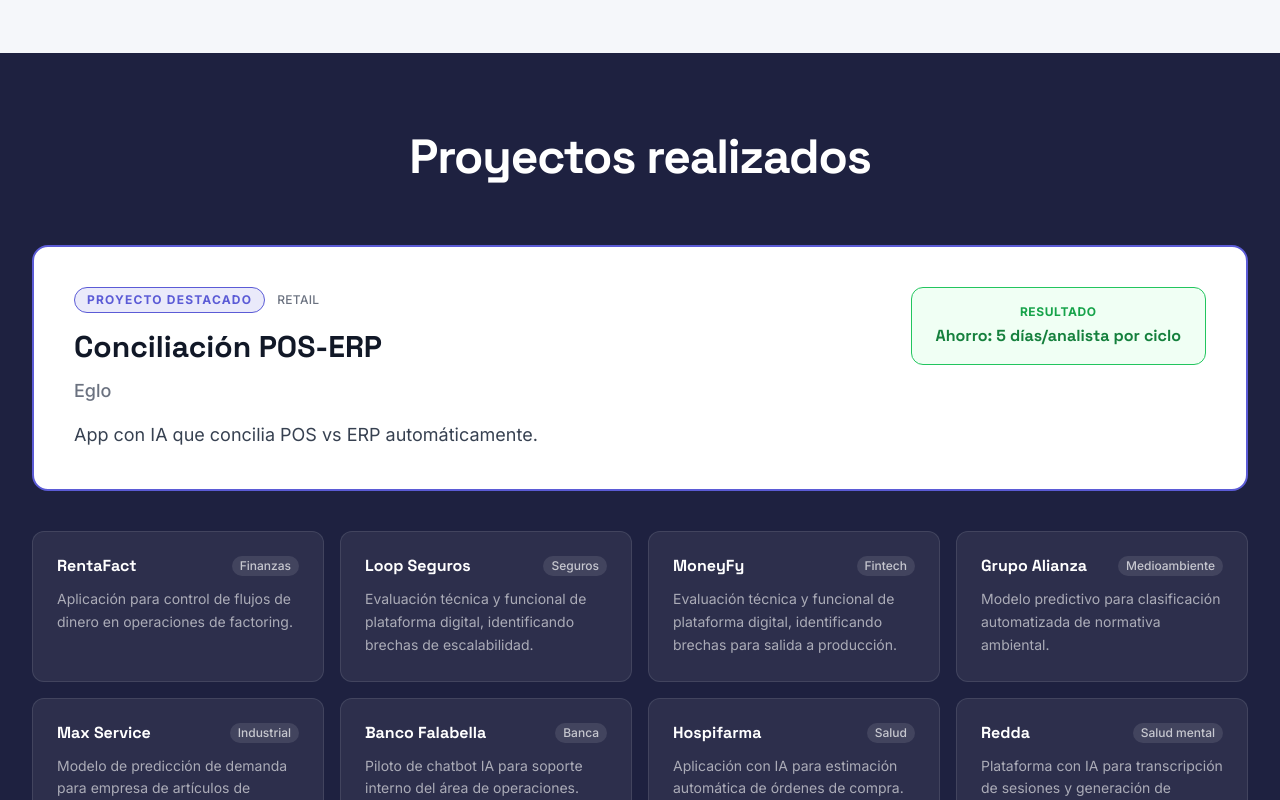
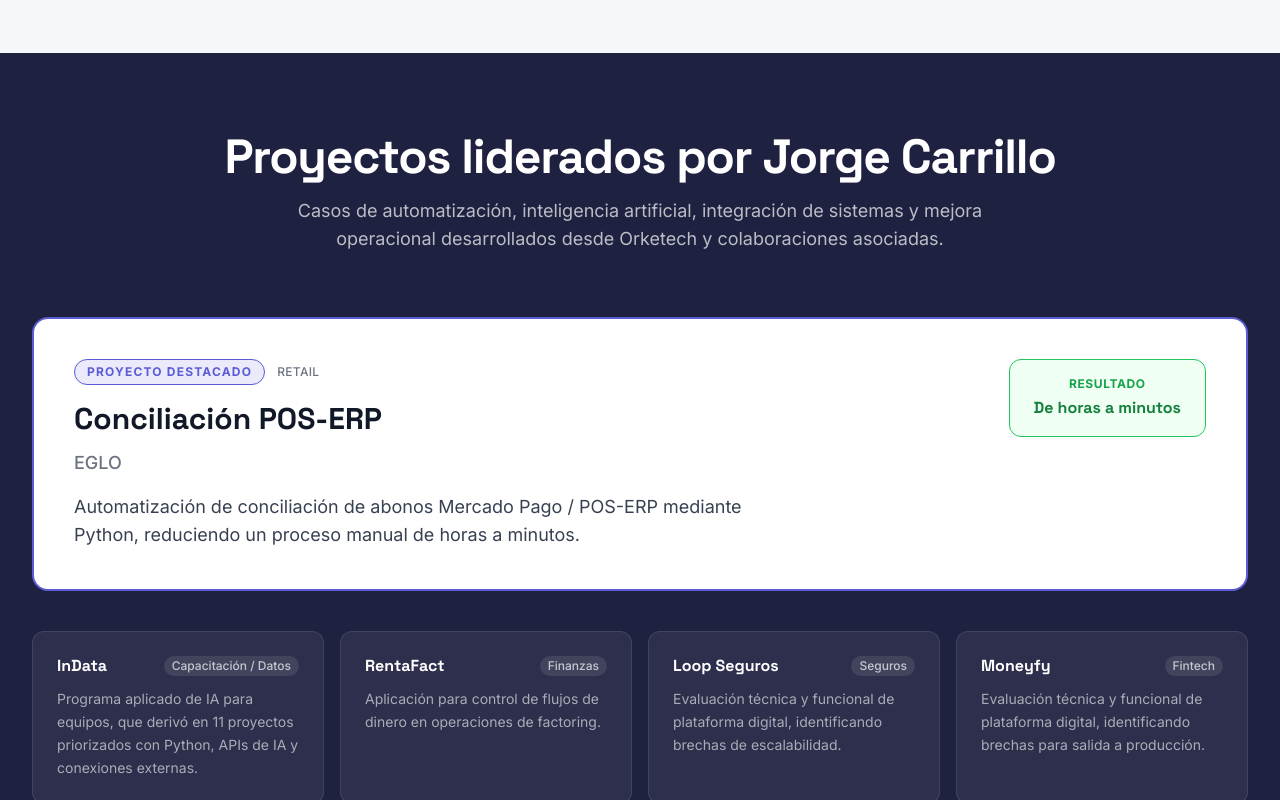
Before and after one commit to jhcarrillo74/orketech-landing, a React (Vite) app: page / in a window 1280 px wide. Shown: the part 3440-4240 px from the top of the page. Built offline with nearby package versions, Linux system fonts and the light colour scheme.

Commit message:
Update brand sync project narrative

```diff
--- a/src/sections/PorQueYo.tsx
+++ b/src/sections/PorQueYo.tsx
@@ -17,8 +17,8 @@ const PorQueYo = () => {
       etiqueta: "Ventas digitales AFP Capital"
     },
     {
-      numero: "9 proyectos",
-      etiqueta: "Automatización con IA desde 2023"
+      numero: "10 casos",
+      etiqueta: "Automatización, IA y mejora operacional desde 2023"
     }
   ];
 
--- a/src/sections/Proyectos.jsx
+++ b/src/sections/Proyectos.jsx
@@ -1,14 +1,19 @@
 import { useInView } from '../hooks/useInView';
 
 const egloProject = {
-  cliente: 'Eglo',
+  cliente: 'EGLO',
   sector: 'Retail',
-  titulo: 'Conciliación POS-ERP · Eglo · Retail',
-  descripcion: 'App con IA que concilia POS vs ERP automáticamente.',
-  badge: 'Ahorro: 5 días/analista por ciclo',
+  titulo: 'Conciliación POS-ERP · EGLO · Retail',
+  descripcion: 'Automatización de conciliación de abonos Mercado Pago / POS-ERP mediante Python, reduciendo un proceso manual de horas a minutos.',
+  badge: 'De horas a minutos',
 };
 
 const compactProjects = [
+  {
+    cliente: 'InData',
+    sector: 'Capacitación / Datos',
+    descripcion: 'Programa aplicado de IA para equipos, que derivó en 11 proyectos priorizados con Python, APIs de IA y conexiones externas.',
+  },
   {
     cliente: 'RentaFact',
     sector: 'Finanzas',
@@ -20,7 +25,7 @@ const compactProjects = [
     descripcion: 'Evaluación técnica y funcional de plataforma digital, identificando brechas de escalabilidad.',
   },
   {
-    cliente: 'MoneyFy',
+    cliente: 'Moneyfy',
     sector: 'Fintech',
     descripcion: 'Evaluación técnica y funcional de plataforma digital, identificando brechas para salida a producción.',
   },
@@ -42,7 +47,7 @@ const compactProjects = [
   {
     cliente: 'Hospifarma',
     sector: 'Salud',
-    descripcion: 'Aplicación con IA para estimación automática de órdenes de compra.',
+    descripcion: 'Motor Python para automatizar la confección y revisión de órdenes de compra, reduciendo el proceso de 2 horas a 10 minutos en piloto.',
   },
   {
     cliente: 'Redda',
@@ -62,18 +67,25 @@ export default function Proyectos() {
       className="py-20 px-4 sm:px-6 lg:px-8"
     >
       <div className="max-w-7xl mx-auto">
-        <h2
-          className="text-4xl sm:text-5xl font-bold text-white text-center mb-16 tracking-tight transition-all duration-700"
+        <div
+          className="text-center mb-16 transition-all duration-700"
           style={{
-            fontFamily: "'Space Grotesk', sans-serif",
             opacity: inView ? 1 : 0,
             transform: inView ? 'translateY(0)' : 'translateY(32px)',
           }}
         >
-          Proyectos realizados
-        </h2>
+          <h2
+            className="text-4xl sm:text-5xl font-bold text-white tracking-tight mb-4"
+            style={{ fontFamily: "'Space Grotesk', sans-serif" }}
+          >
+            Proyectos liderados por Jorge Carrillo
+          </h2>
+          <p className="text-white/70 text-base sm:text-lg leading-relaxed max-w-3xl mx-auto">
+            Casos de automatización, inteligencia artificial, integración de sistemas y mejora operacional desarrollados desde Orketech y colaboraciones asociadas.
+          </p>
+        </div>
 
-        {/* Card destacada Eglo */}
+        {/* Card destacada EGLO */}
         <div
           className="relative bg-white rounded-2xl p-8 sm:p-10 mb-10 overflow-hidden transition-all duration-300 hover:shadow-[0_8px_40px_rgba(91,91,214,0.22)]"
           style={{
@@ -103,7 +115,7 @@ export default function Proyectos() {
               >
                 Conciliación POS-ERP
               </h3>
-              <p className="text-gray-500 font-medium mb-4 text-lg">Eglo</p>
+              <p className="text-gray-500 font-medium mb-4 text-lg">EGLO</p>
               <p className="text-gray-700 text-base sm:text-lg leading-relaxed max-w-2xl">
                 {egloProject.descripcion}
               </p>
```
Also changed, not shown: 2 other files (tests, documents, lock files or other folders).
